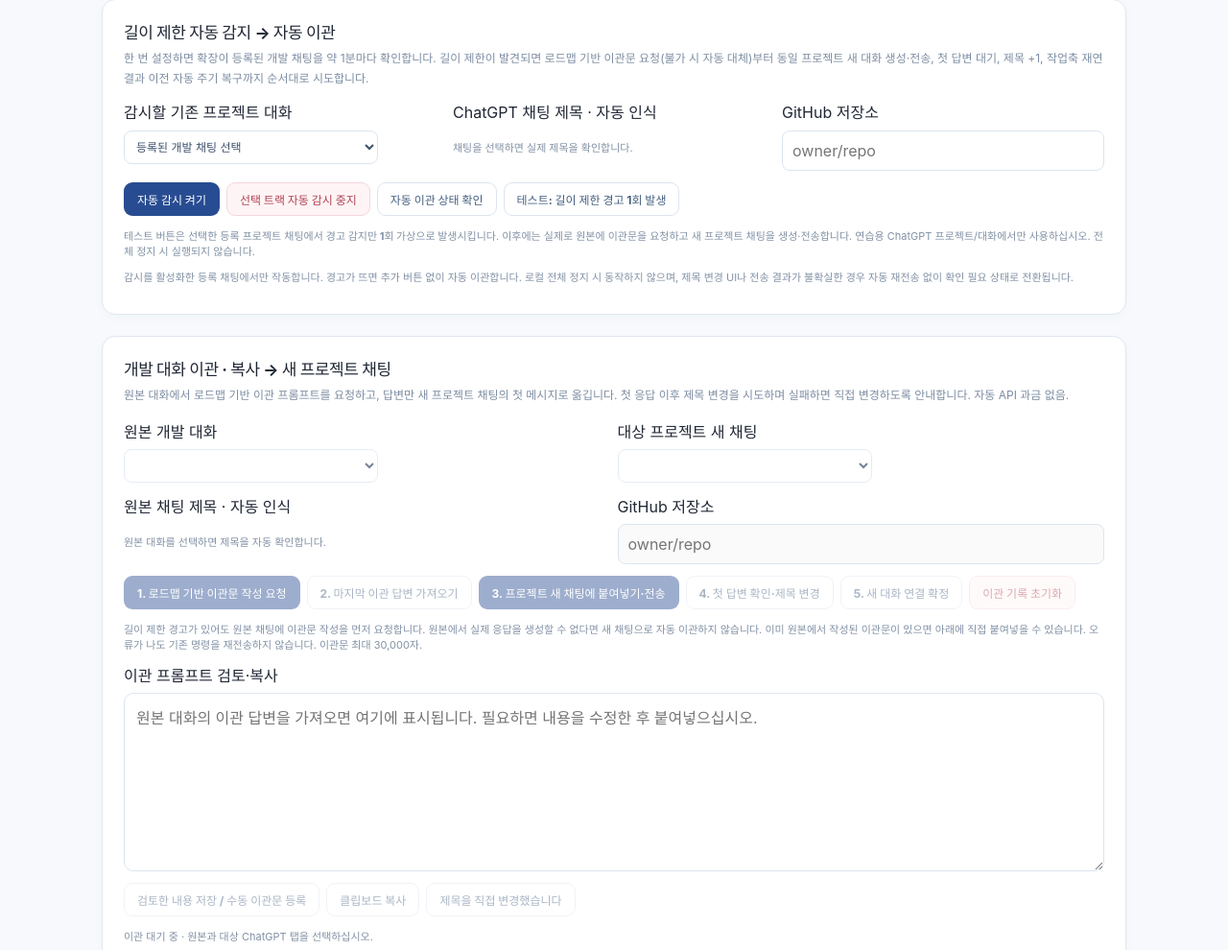
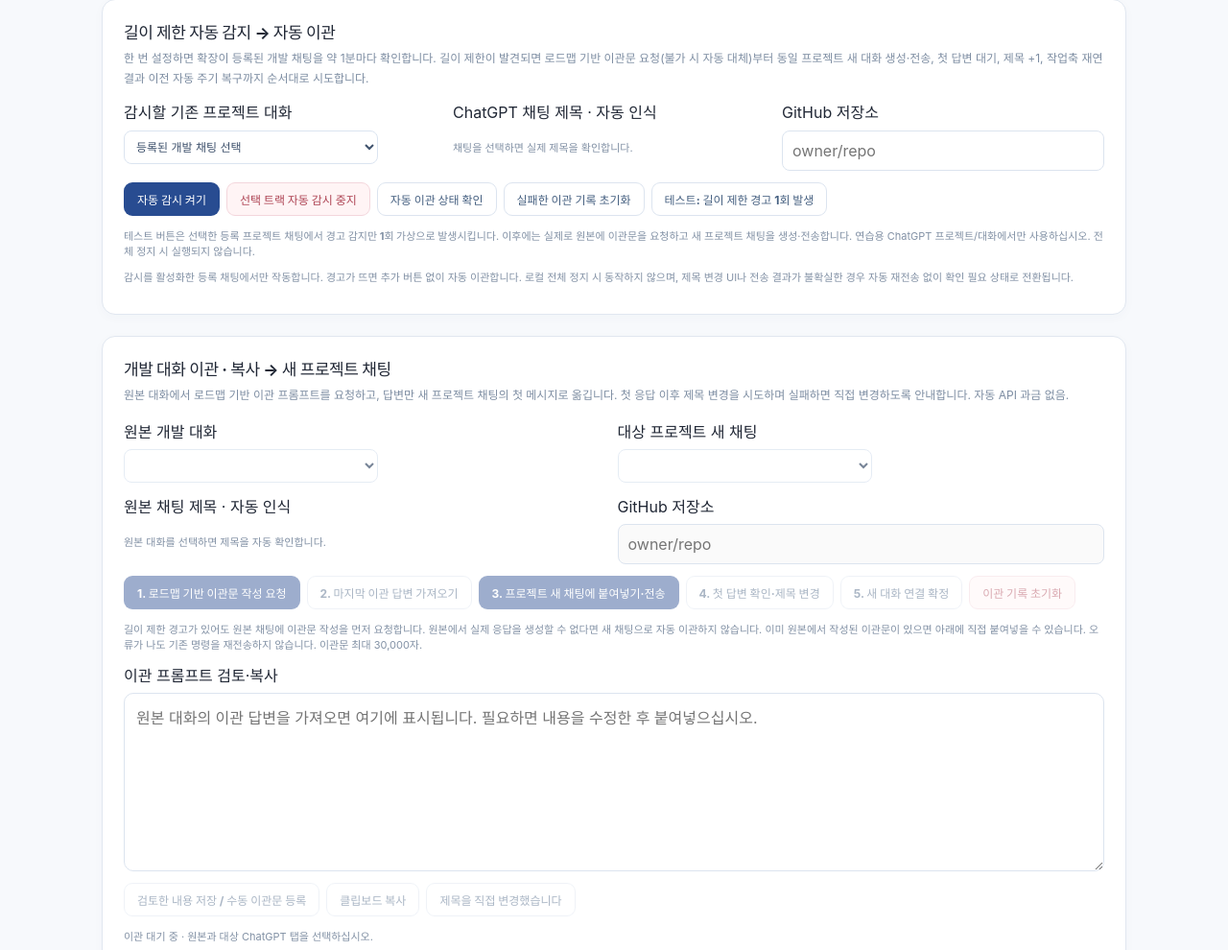
Before and after one commit to gycha0109-beep/Development-Autopilot, a browser extension: page extension/options.html in a window 1280 px wide. Shown: the part 767-1757 px from the top of the page at 96% size. Drawn offline with Linux system fonts and the light colour scheme.

Commit message:
feat(ui): operator-only reset of failed migration after checking original unsent composer

```diff
--- a/extension/options.html
+++ b/extension/options.html
@@ -94,6 +94,7 @@
         <button id="auto-migration-enable" type="button" class="button primary">자동 감시 켜기</button>
         <button id="auto-migration-disable" type="button" class="button danger">선택 트랙 자동 감시 중지</button>
         <button id="auto-migration-refresh" type="button" class="button secondary">자동 이관 상태 확인</button>
+        <button id="auto-migration-reset" type="button" class="button secondary">실패한 이관 기록 초기화</button>
         <button id="auto-migration-test" type="button" class="button secondary">테스트: 길이 제한 경고 1회 발생</button>
       </div>
       <p class="secondary-line">테스트 버튼은 선택한 등록 프로젝트 채팅에서 <strong>경고 감지만 1회 가상으로 발생</strong>시킵니다. 이후에는 실제로 원본에 이관문을 요청하고 새 프로젝트 채팅을 생성·전송합니다. 연습용 ChatGPT 프로젝트/대화에서만 사용하십시오. 전체 정지 시 실행되지 않습니다.</p>
```
